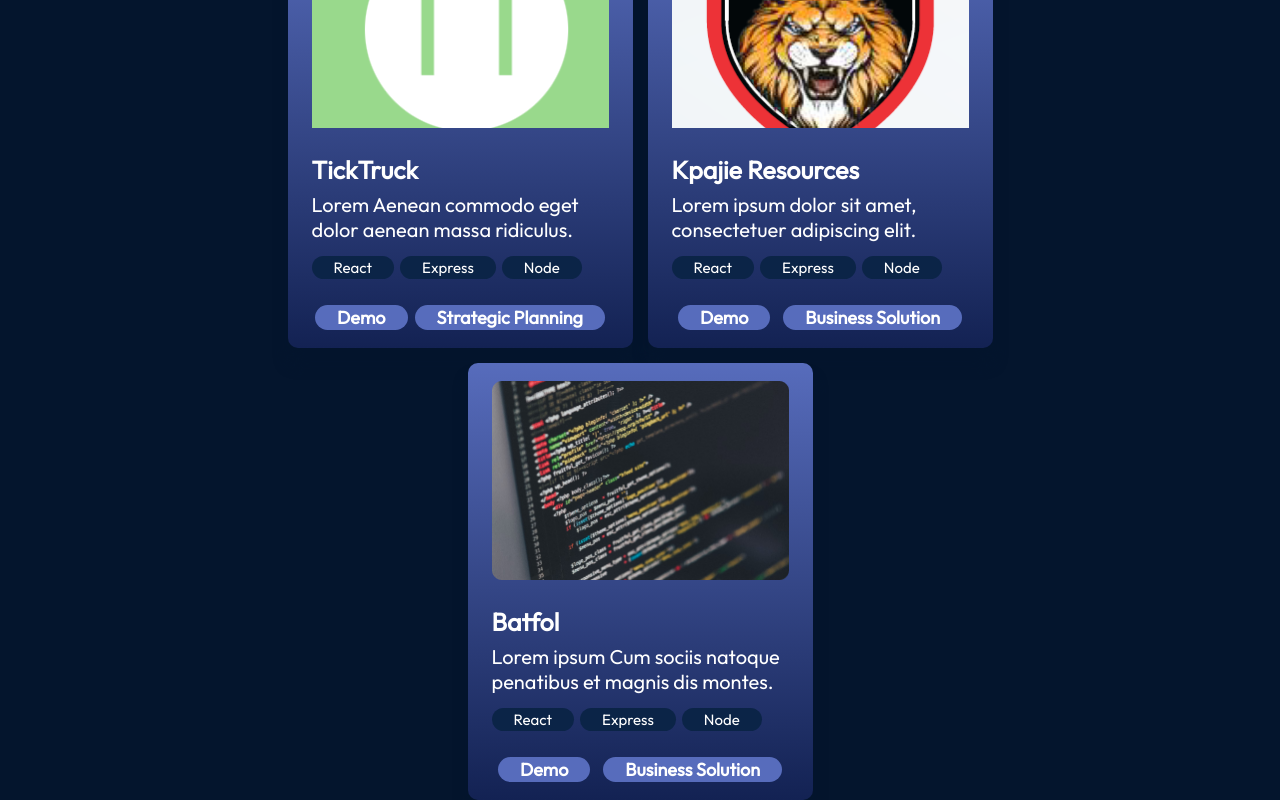
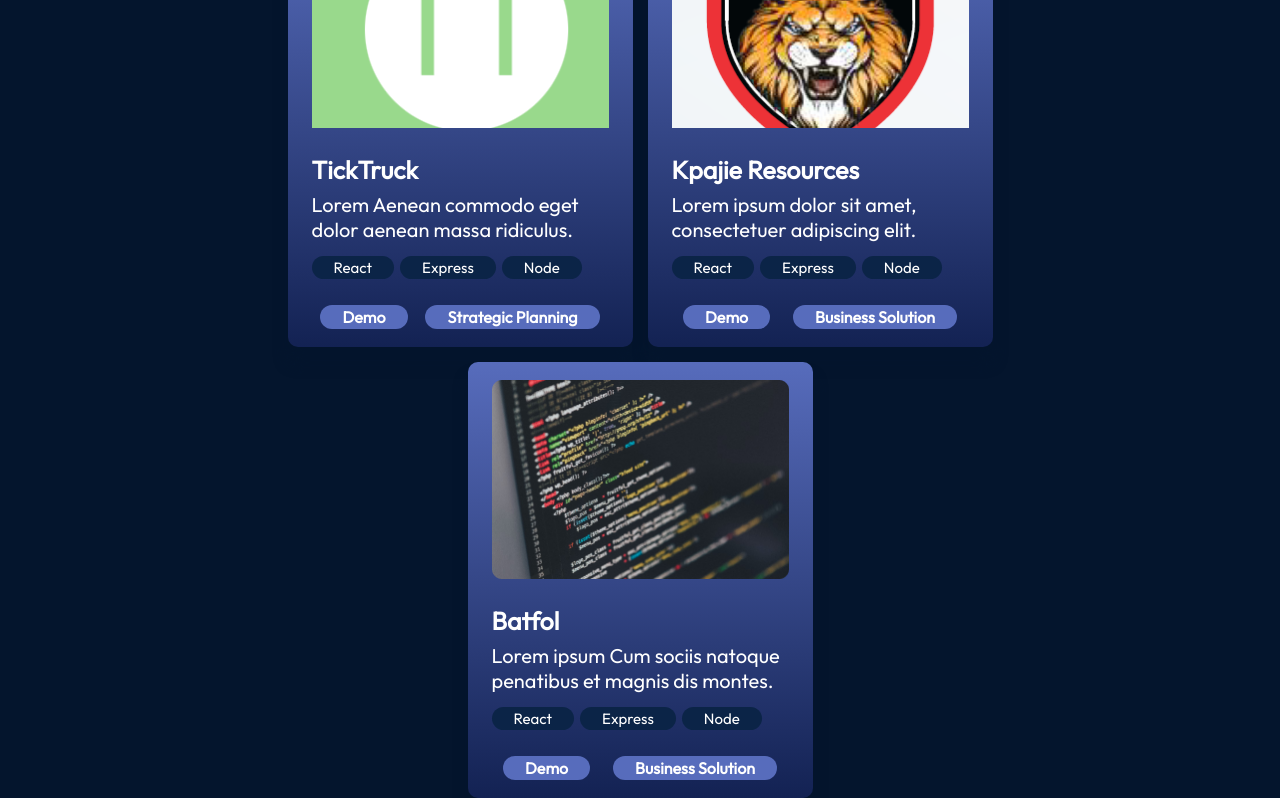
Before and after one commit to danieljonesobot/ALX-Portfolio-Project, a React (Vite) app in the folder neostratify/: page / in a window 1280 px wide. Shown: the part 2831-3631 px from the top of the page. Built offline with nearby package versions, Linux system fonts and the light colour scheme.

Commit message:
set font-size and padding for links in project section

```diff
--- a/neostratify/src/Components/Projects/Projects.module.css
+++ b/neostratify/src/Components/Projects/Projects.module.css
@@ -96,9 +96,9 @@
 .link{
     text-decoration: none;
     color: var(--color-text);
-    font-size: 18px;
+    font-size: 16px;
     font-weight: 600;
     border-radius: 100px;
     background: var(--color-primary);
-    padding: 1px 22px;
+    padding: 2px 22px;
 }
```
